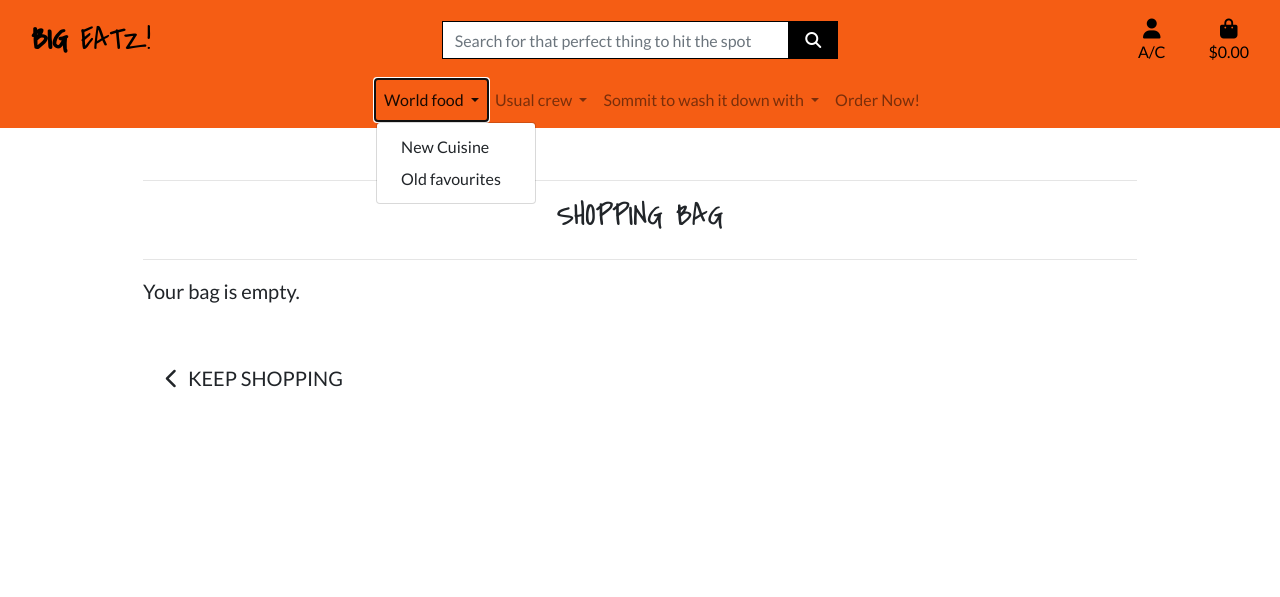
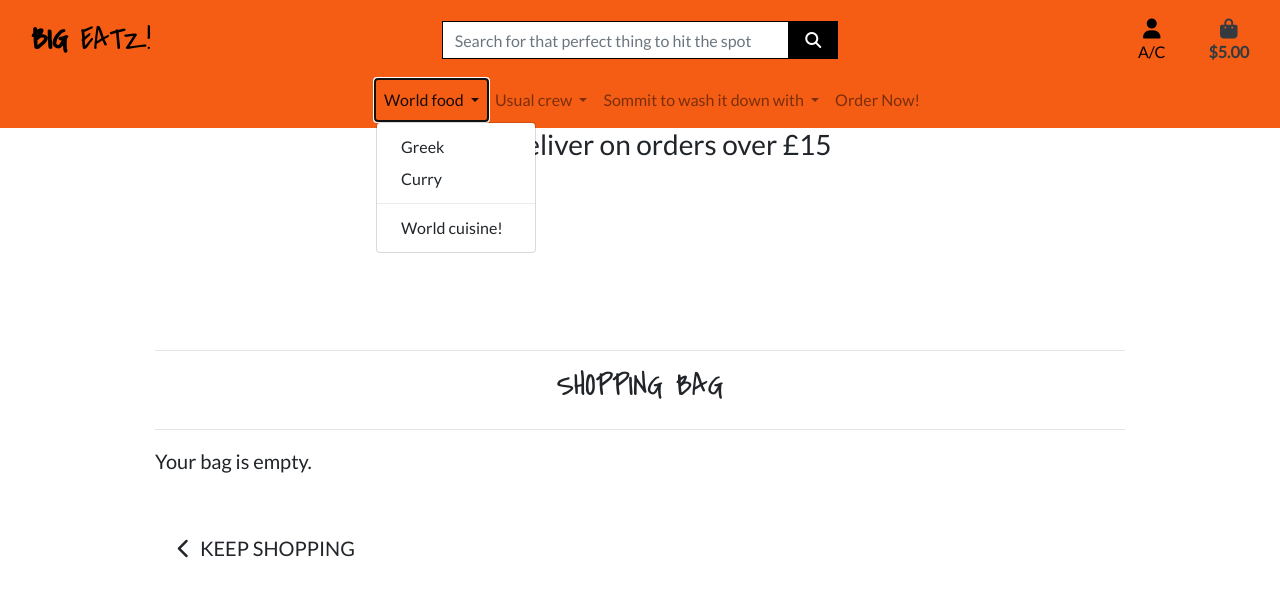
Before and after one commit to Code-Institute-Submissions/steveforrest-PP5_SepResub, a Django app: page /order/ in a window 1280 px wide, after a click on "World food". Shown: the top 597 px of the page. Run offline with Django 3.2, Linux system fonts and the light colour scheme; some libraries are stand-ins or nearby versions.

Commit message:
added ability to sort category

```diff
--- a/big_eats/settings.py
+++ b/big_eats/settings.py
@@ -73,6 +73,7 @@ TEMPLATES = [
                 'django.template.context_processors.request', #required by allauth
                 'django.contrib.auth.context_processors.auth',
                 'django.contrib.messages.context_processors.messages',
+                'order.context.order_contents',
             ],
         },
     },
@@ -158,3 +159,5 @@ MEDIA_ROOT = os.path.join(BASE_DIR, 'media')
 # https://docs.djangoproject.com/en/3.2/ref/settings/#default-auto-field
 
 DEFAULT_AUTO_FIELD = 'django.db.models.BigAutoField'
+
+FREE_DELIVERY_THRESHOLD = 15
--- /dev/null
+++ b/order/context.py
@@ -0,0 +1,29 @@
+from django.conf import settings
+
+def order_contents(request):
+
+    order_items = []
+    total = 0
+    product_count = 0
+    FREE_DELIVERY_THRESHOLD = settings.FREE_DELIVERY_THRESHOLD
+
+
+    if total < settings.FREE_DELIVERY_THRESHOLD:
+        delivery = 5
+        free_delivery_shortfall = settings.FREE_DELIVERY_THRESHOLD - total
+    else:
+        delivery= 0
+        free_delivery_shortfall = 0
+
+    grand_total = delivery + total
+
+    context = {
+        'order_items': order_items,
+        'total': total,
+        'product_count': product_count,
+        'delivery': delivery,
+        'FREE_DELIVERY_THRESHOLD': FREE_DELIVERY_THRESHOLD,
+        'free_delivery_shortfall': free_delivery_shortfall,
+        'grand_total': grand_total,
+    }
+    return context
--- a/order/urls.py
+++ b/order/urls.py
@@ -3,5 +3,6 @@ from django.urls import path
 from . import views
 
 urlpatterns = [
-    path('', views.view_order, name='view_order')
+    path('', views.view_order, name='view_order'),
+    path('add/<item_id>/', views.add_to_order, name='add_to_order'),
 ]
--- a/order/views.py
+++ b/order/views.py
@@ -1,7 +1,22 @@
-from django.shortcuts import render
+from django.shortcuts import render, redirect
 
 # Create your views here.
 
 def view_order(request):
     """A view to return the home, index page"""
     return render(request, 'order/order.html')
+
+def add_to_order(request, item_id):
+    """view for getting the quantity to add to the bag"""
+
+    quantity = str(request.POST.get('quantity'))
+    redirect_url = request.POST.get('redirect_url')
+    bag = request.session.get('bag', {})
+
+    if item_id in list(bag.keys()):
+        bag[item_id] += quantity
+    else:
+        bag[item_id] = quantity
+
+    request.session['bag'] = bag
+    return redirect(redirect_url)
--- a/static/css/base.css
+++ b/static/css/base.css
@@ -64,6 +64,17 @@ header {
 .btn-black:focus {
     background: #222;
     color: white;
+}
+
+.nav-icon:active,
+.nav-icon:hover,
+.nav-icon:focus {
+    background: #222;
+
+}
+
+.logged-out-nav {
+    color: grey
 }
 
 .text-black {
--- a/templates/base.html
+++ b/templates/base.html
@@ -77,7 +77,7 @@
                         <a class="text-black nav-link" href="#" id="user-options" data-toggle="dropdown"
                             aria-haspopup="true" aria-expanded="false">
                             <div class="text-center">
-                                <div><i class="fas fa-user fa-lg"></i></div>
+                                <div><i class="fas fa-user fa-lg nav-icon"></i></div>
                                 <p class="my-0">A/C</p>
                             </div>
                         </a>
@@ -95,10 +95,10 @@
                         </div>
                     </li>
                     <li class="list-inline-item">
-                        <a class="{% if grand_total %}text-info font-weight-bold{% else %}text-black{% endif %} nav-link"
+                        <a class="{% if grand_total %}text-dark font-weight-bold{% else %}text-black{% endif %} nav-link"
                             href=" {% url 'view_order' %} ">
                             <div class="text-center">
-                                <div><i class="fas fa-shopping-bag fa-lg"></i></div>
+                                <div><i class="fas fa-shopping-bag fa-lg "></i></div>
                                 <p class="my-0">
                                     {% if grand_total %}
                                     ${{ grand_total|floatformat:2 }}
@@ -123,6 +123,11 @@
                 {% include 'includes/main-nav.html' %}
             </nav>
         </div>
+        <div class="row">
+            <div class="col-12 text-align-center">
+                <h3>Free deliver on orders over £{{ FREE_DELIVERY_THRESHOLD }} </h3>
+            </div>
+        </div
     </header>
 
     {% if messages %}
--- a/templates/includes/main-nav.html
+++ b/templates/includes/main-nav.html
@@ -6,8 +6,11 @@
                 World food
                 </a>
                 <div class="dropdown-menu" aria-labelledby="navbarDropdown">
-                <a class="dropdown-item" href="#">New Cuisine</a>
-                <a class="dropdown-item" href="#">Old favourites</a>
+                <a class="dropdown-item" href=" {% url 'products' %}?category=greek ">Greek</a>
+                <a class="dropdown-item" href=" {% url 'products' %}?category=curry">Curry</a>
+                <div class="dropdown-divider"></div>
+                <a class="dropdown-item" href=" {% url 'products' %}?category=curry,greek">World cuisine!</a>
+
             </div>
         </li>
         <li>
@@ -16,10 +19,12 @@
                 Usual crew
                 </a>
                 <div class="dropdown-menu" aria-labelledby="navbarDropdown">
-                <a class="dropdown-item" href="#">Pizza</a>
-                <a class="dropdown-item" href="#">Burgers</a>
-                <a class="dropdown-item" href="#">Fries</a>
-                <a class="dropdown-item" href="#">Sides</a>
+                <a class="dropdown-item" href="{% url 'products' %}?category=Pizza ">Pizza</a>
+                <a class="dropdown-item" href="{% url 'products' %}?category=burgers ">Burgers</a>
+                <a class="dropdown-item" href="{% url 'products' %}?category=fries ">Fries</a>
+                <a class="dropdown-item" href="{% url 'products' %}?category=extras ">Sides</a>
+                <div class="dropdown-divider"></div>
+                <a class="dropdown-item" href="{% url 'products' %}?category=extras,Pizza,burgers,fries ">All the extras!</a>
             </div>
         </li>
         <li>
@@ -28,9 +33,11 @@
                 Sommit to wash it down with
                 </a>
                 <div class="dropdown-menu" aria-labelledby="navbarDropdown">
-                <a class="dropdown-item" href="#">Milk shake</a>
-                <a class="dropdown-item" href="#">Fizzy</a>
-                <a class="dropdown-item" href="#">Hot!</a>
+                <a class="dropdown-item" href="{% url 'products' %}?category=shakes">Milk shake</a>
+                <a class="dropdown-item" href="{% url 'products' %}?category=pop">Fizzy</a>
+                <a class="dropdown-item" href="{% url 'products' %}?category=hot">Hot!</a>
+                <div class="dropdown-divider"></div>
+                <a class="dropdown-item" href="{% url 'products' %}?category=hot,pop,shakes">Sommit wet!</a>
             </div>
         </li>
         <li>
```
Also changed, not shown: products/templates/products/product_search_result.html (+21 -1 lines), products/templates/products/snippets/product_card.html (+19 -0 lines), products/views.py (+7 -7 lines), db.sqlite3, media/curry2_4Jkv5sV.jpg (added), media/milkshake1_l7Vzai7.jpg (added), media/worldfoodGreek2_ZBfUbu7.jpg (added).
